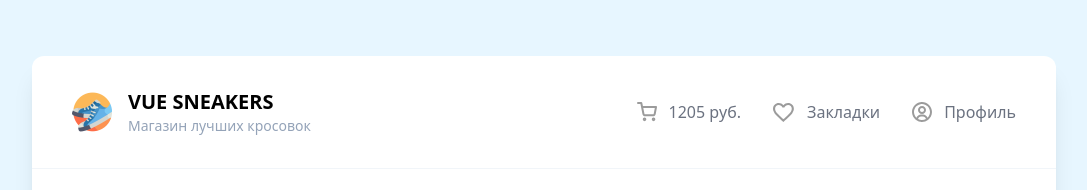
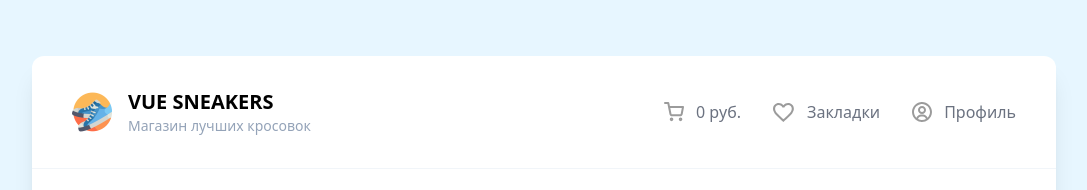
Before and after one commit to weisbrem/vue-app, a Vue app: page / in a window 1280 px wide. Shown: the top 190 px of the page, without its empty margins (96-1183 px from the left). Built offline with nearby package versions, Linux system fonts and the light colour scheme; no server answers.

Commit message:
feat: add counting the amount of item price in the cart

```diff
--- a/src/App.vue
+++ b/src/App.vue
@@ -1,5 +1,5 @@
 <script setup lang="ts">
-import { onMounted, provide, reactive, ref, watch } from 'vue';
+import { computed, onMounted, provide, reactive, ref, watch } from 'vue';
 import axios from 'axios';
 
 import MainHeader from '@/components/MainHeader.vue';
@@ -15,6 +15,9 @@ const isDrawerOpen = ref<boolean>(false);
 const items = ref<ISneakersItem[]>([]);
 const itemsInCart = ref<ISneakersItem[]>([]);
 
+const totalCartPrice = computed(() => itemsInCart.value.reduce((acc, item) => acc + item.price, 0));
+const vatPrice = computed(() => Math.round(totalCartPrice.value * 0.05));
+
 const filters = reactive({
   sortBy: 'title',
   searchQuery: '',
@@ -22,9 +25,11 @@ const filters = reactive({
 
 const onCloseDrawer = () => {
   isDrawerOpen.value = false;
+  document.documentElement.style.overflow = 'auto';
 };
 const onOpenDrawer = () => {
   isDrawerOpen.value = true;
+  document.documentElement.style.overflow = 'hidden';
 };
 
 const onSelectChange = (evt: Event) => {
@@ -161,10 +166,10 @@ provide('cart', {
 </script>
 
 <template>
-  <MainDrawer v-if="isDrawerOpen" />
+  <MainDrawer :total-cart-price="totalCartPrice" :vat-price="vatPrice" v-if="isDrawerOpen" />
 
   <div class="w-4/5 m-auto mt-14 bg-white rounded-xl shadow-xl">
-    <MainHeader @on-open-drawer="onOpenDrawer" />
+    <MainHeader :total-cart-price="totalCartPrice" @on-open-drawer="onOpenDrawer" />
 
     <div class="p-10">
       <div class="flex justify-between mb-8">
--- a/src/components/MainDrawer.vue
+++ b/src/components/MainDrawer.vue
@@ -4,6 +4,11 @@ import DrawerHead from './DrawerHead.vue';
 import CartElementList from './CartElementList.vue';
 
 const { onCloseDrawer } = inject('cart');
+
+defineProps({
+  totalCartPrice: Number,
+  vatPrice: Number,
+});
 </script>
 
 <template>
@@ -21,13 +26,13 @@ const { onCloseDrawer } = inject('cart');
       <div class="flex gap-2 mb-5">
         <span>Итого:</span>
         <div class="flex-1 border-b border-dashed mb-1" />
-        <span class="font-bold">1205 руб.</span>
+        <span class="font-bold">{{ totalCartPrice }} руб.</span>
       </div>
 
       <div class="flex gap-2 mb-2">
         <span>Налог 5%:</span>
         <div class="flex-1 border-b border-dashed mb-1" />
-        <span class="font-bold">1205 руб.</span>
+        <span class="font-bold">{{ vatPrice }} руб.</span>
       </div>
 
       <button
--- a/src/components/MainHeader.vue
+++ b/src/components/MainHeader.vue
@@ -1,4 +1,8 @@
 <script setup>
+defineProps({
+  totalCartPrice: Number,
+});
+
 const emit = defineEmits(['onOpenDrawer']);
 </script>
 
@@ -21,7 +25,7 @@ const emit = defineEmits(['onOpenDrawer']);
             class="flex items-center gap-3 text-gray-500 hover:text-black"
           >
             <img src="/cart.svg" alt="Иконка корзины" />
-            <span>1205 руб.</span>
+            <span>{{ totalCartPrice }} руб.</span>
           </button>
         </li>
         <li class="flex items-center gap-3 text-gray-500 hover:text-black cursor-pointer">
```
